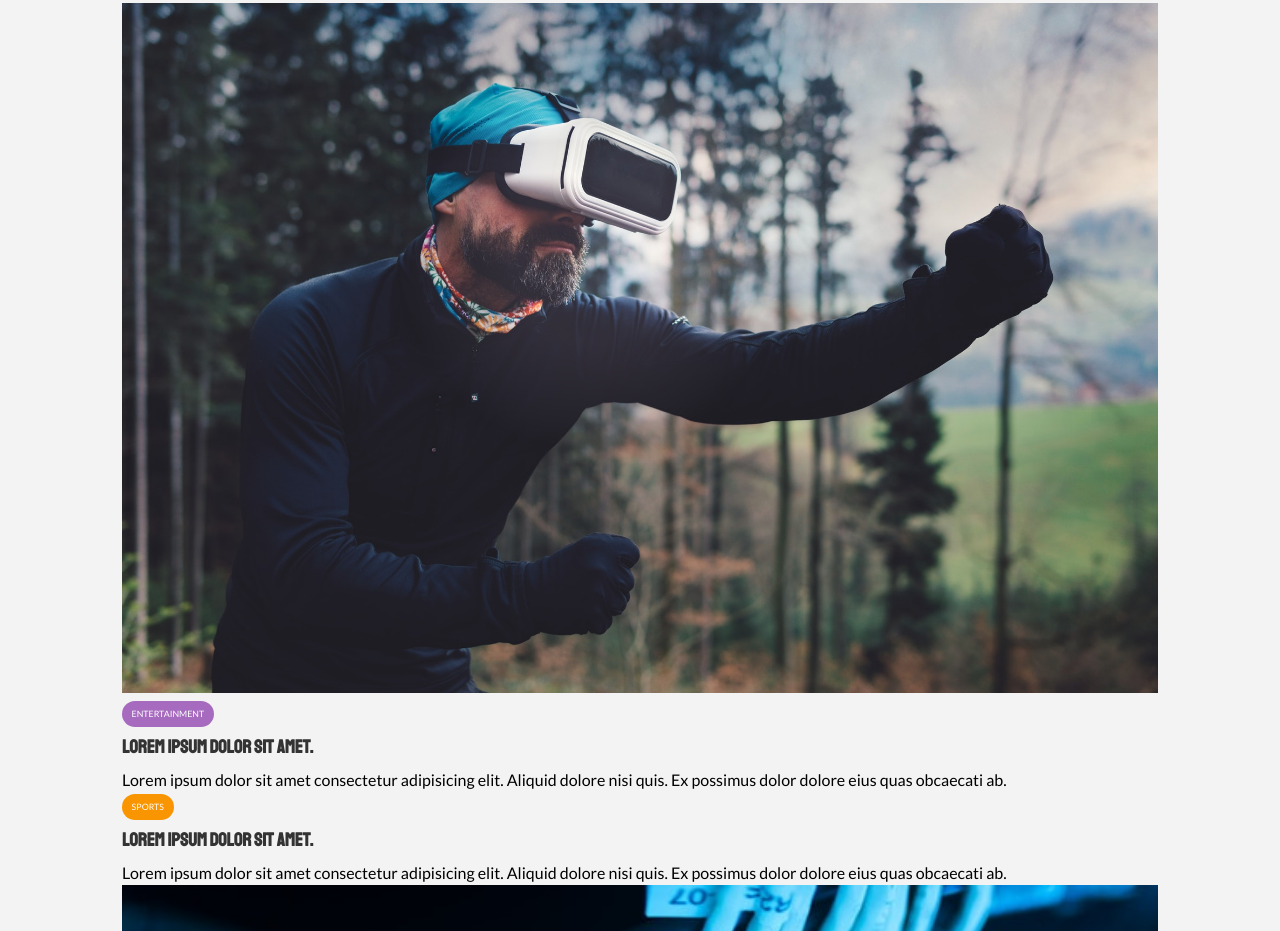
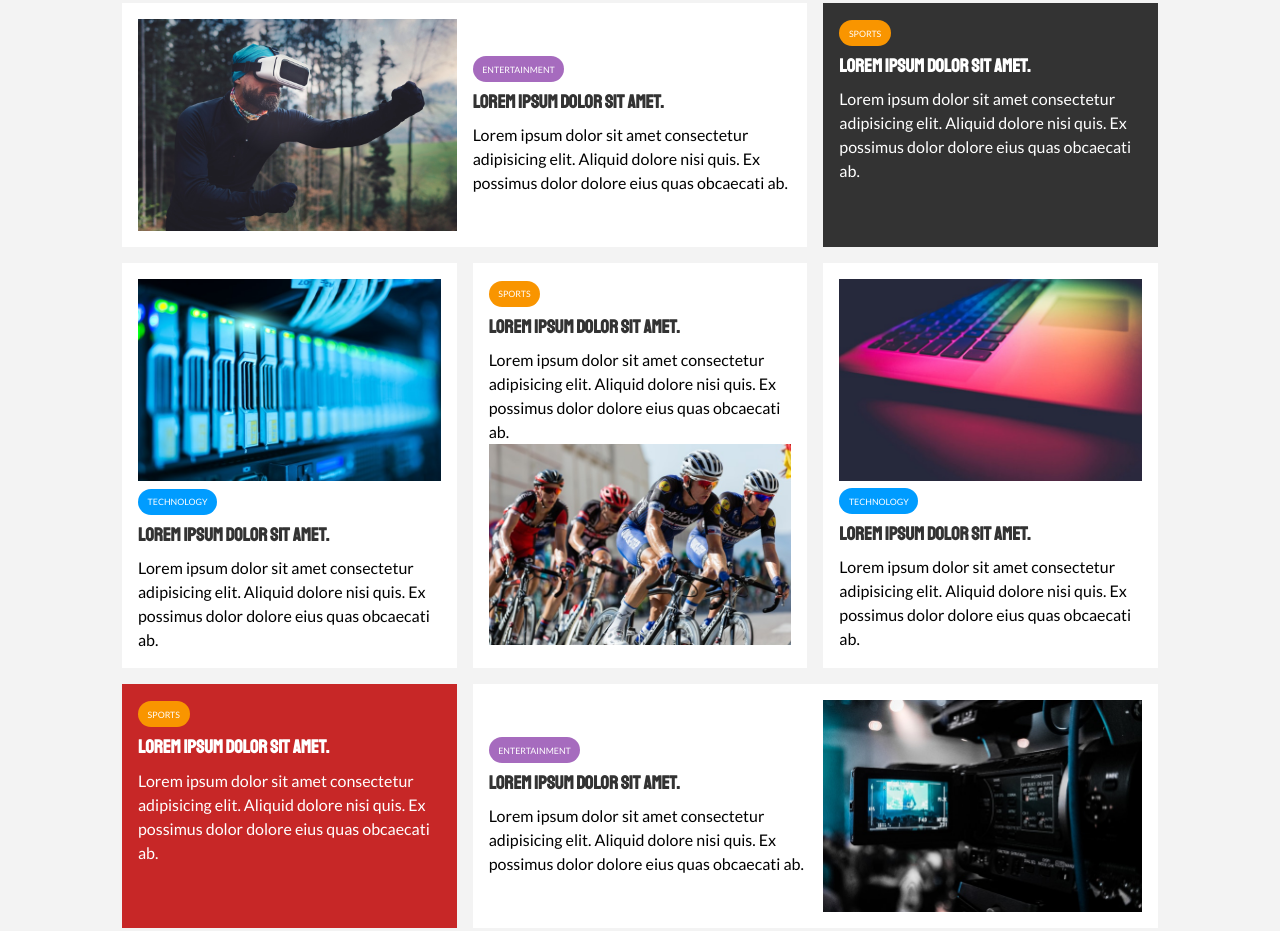
Before and after one commit to DanDucVira/NewsWeb, a plain HTML site: page index.html in a window 1280 px wide. Shown: the part 575-1506 px from the top of the page. Drawn offline with Linux system fonts and the light colour scheme.

Commit message:
added completed styles for home articles section

```diff
--- a/css/style.css
+++ b/css/style.css
@@ -110,6 +110,66 @@ h6 {
 
 }
 
+.card {
+    background: #fff;
+    padding: 1rem;
+}
+
+.bg-dark {
+    background: var(--dark-color);
+    color: #fff;
+}
+
+.bg-primary {
+    background: var(--primary-color);
+    color: #fff;
+}
+
+.bg-secondary {
+    background: var(--secondary-color);
+    color: #fff;
+}
+
+.bg-dark h1,
+.bg-dark h2,
+.bg-dark h3,
+.bg-dark a,
+.bg-primary h1,
+.bg-primary h2,
+.bg-primary h3,
+.bg-primary a,
+.bg-secondary h1,
+.bg-secondary h2,
+.bg-secondary h3,
+.bg-secondary a {
+    color: #fff;
+}
+
+
+.py-1 {
+    padding: 1.5rem 0;
+}
+
+.py-2 {
+    padding: 2rem 0;
+}
+
+.py-3 {
+    padding: 3rem 0;
+}
+
+.p-1 {
+    padding: 1.5rem;
+}
+
+.p-2 {
+    padding: 2rem;
+}
+
+.p-3 {
+    padding: 3rem;
+}
+
 /*Navigation*/
 #main-nav {
     background: #fff;
@@ -195,3 +255,24 @@ h6 {
 #showcase .showcase-content p {
     margin-bottom: 1rem;
 }
+
+/*Home articles*/
+.articles-container {
+    display: grid;
+    grid-template-columns: repeat(3, 1fr);
+    grid-gap: 1rem;
+
+}
+
+.articles-container>*:first-child,
+.articles-container>*:last-child {
+    display: grid;
+    grid-template-columns: repeat(2, 1fr);
+    grid-gap: 1rem;
+    align-items: center;
+    grid-column: 1 / span 2;
+}
+
+.articles-container>*:last-child {
+    grid-column: 2 / span 2;
+}
--- a/index.html
+++ b/index.html
@@ -67,7 +67,7 @@
                     </div>
 
                 </article>
-                <article class="card">
+                <article class="card  bg-dark">
                     <div class="category category-sports">Sports</div>
                     <h3>
                         <a href="article.html">Lorem ipsum dolor sit amet.</a>
@@ -103,7 +103,7 @@
                     <p>Lorem ipsum dolor sit amet consectetur adipisicing elit. Aliquid dolore nisi quis. Ex
                         possimus dolor dolore eius quas obcaecati ab.</p>
                 </article>
-                <article class="card">
+                <article class="card bg-primary">
                     <div class="category category-sports">Sports</div>
                     <h3>
                         <a href="article.html">Lorem ipsum dolor sit amet.</a>
```
